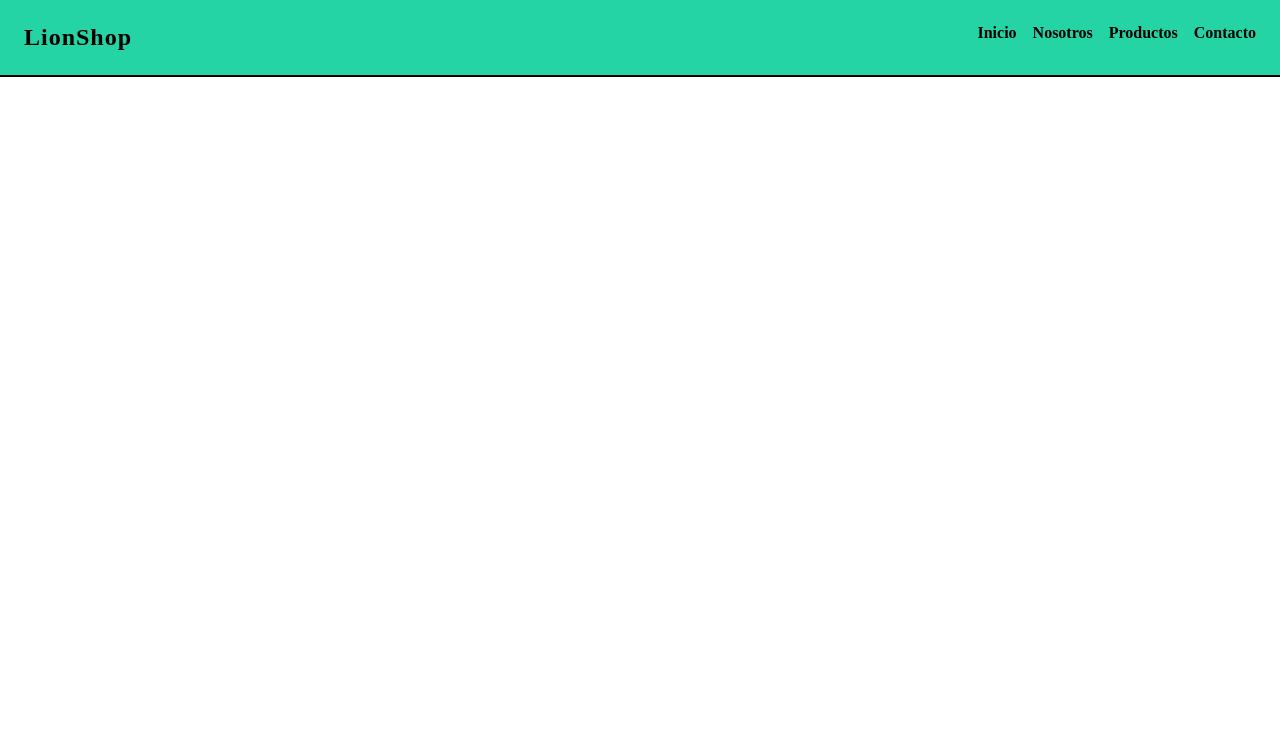
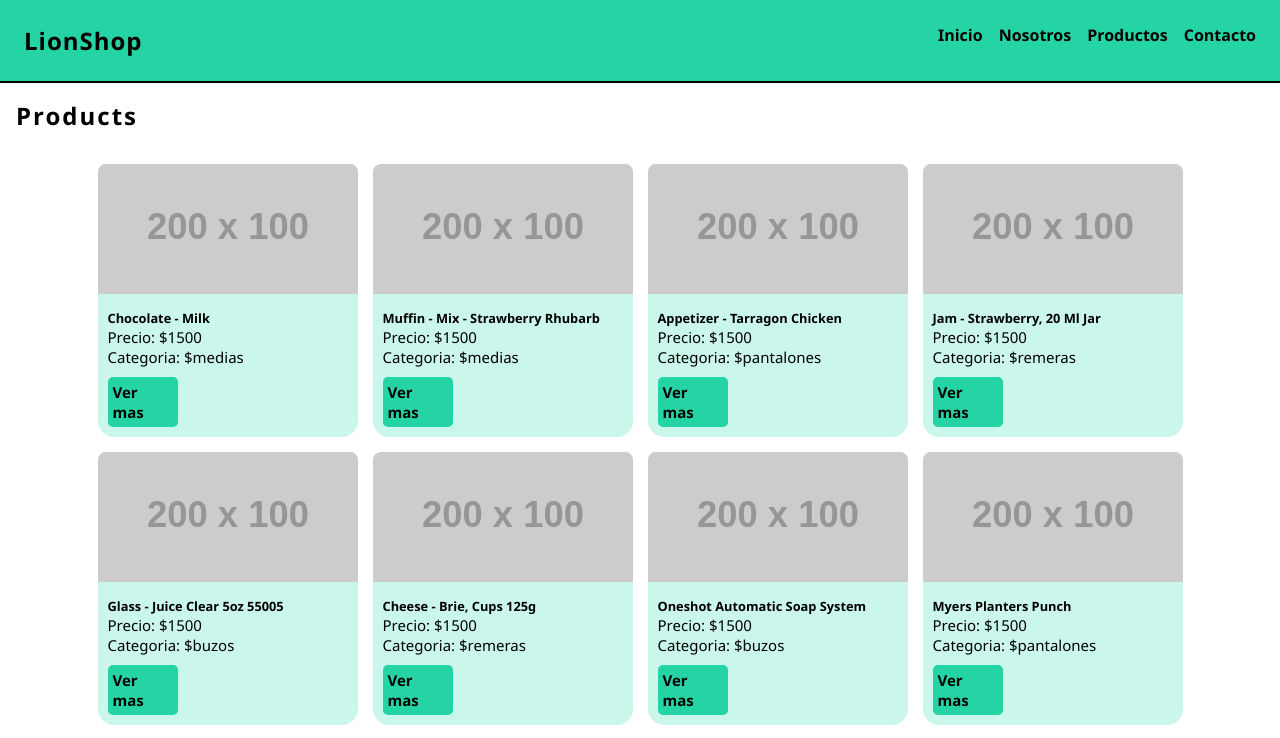
Before and after one commit to alexcas20/Products-App, a React (Vite) app: page / in a window 1280 px wide. Shown: the top 738 px of the page. Built offline with nearby package versions, Linux system fonts and the light colour scheme.

Commit message:
Show items and changes in styles

```diff
--- a/src/App.jsx
+++ b/src/App.jsx
@@ -1,3 +1,4 @@
+import { ItemListContainer } from "./components/ItemListContainer"
 import { NavBar } from "./components/NavBar"
 
 
@@ -7,6 +8,7 @@ function App() {
   return (
     <>
       <NavBar/>
+      <ItemListContainer/>
     </>
   )
 }
--- /dev/null
+++ b/src/components/Item.jsx
@@ -0,0 +1,15 @@
+export const Item = ({ product }) => {
+  return (
+    <div className="product">
+      <img src={product.imagen} />
+      <div className="product-info">
+        <h4>{product.titulo}</h4>
+        <p>Precio: ${product.precio}</p>
+        <p>Categoria: ${product.categoria}</p>
+        <a className="ver-mas" href={`/item/${product.id}`}>
+          Ver mas
+        </a>
+      </div>
+    </div>
+  );
+};
--- /dev/null
+++ b/src/components/ItemList.jsx
@@ -0,0 +1,14 @@
+import { Item } from "./Item"
+
+export const ItemList = ({products}) => {
+  return (
+    <>
+        <h2 className="title-products">Products </h2>
+        <article className="list">
+            {
+                products.map((product) => <Item key={product.id} product={product} />  )
+            }
+        </article>
+    </>
+  )
+}
--- /dev/null
+++ b/src/components/ItemListContainer.jsx
@@ -0,0 +1,22 @@
+import { useEffect, useState } from "react";
+import { getData } from "../helpers/getData";
+import { ItemList } from "./ItemList";
+
+export const ItemListContainer = () => {
+  const [products, setProducts] = useState([]);
+  console.log(products);
+
+  useEffect(() => {
+    getData().then((res) => {
+        setProducts(res)
+    });
+  }, []);
+
+  return (
+
+    <section className="container-list">
+        <ItemList products={products}/>
+
+    </section>
+  )
+};
--- a/src/index.css
+++ b/src/index.css
@@ -3,7 +3,7 @@
   padding: 0;
   margin: 0;
   box-sizing: border-box;
-}
+  font-family: 'Segoe UI', Tahoma, Geneva, Verdana, sans-serif;
 
 /* Navbar */
 
@@ -41,3 +41,63 @@
 .menu-link a:hover{
   border-bottom: 1px solid #000;
 }
+
+
+/* Container List */
+
+.list{
+  display: flex;
+  gap: 15px;
+  justify-content: center;
+  flex-wrap: wrap;
+  padding: 1rem;
+}
+
+/* Product */
+.title-products{
+  padding: 1rem;
+  letter-spacing: 2px;
+}
+
+.product{
+  background-color: #29dbac3e;
+  border-radius: 16px;
+  width: 260px;
+
+}
+
+.product img{
+  width: 100%;
+  border-radius: 8px 8px 0 0;
+}
+
+.product-info{
+  font-size: 15px;
+  padding: 10px;
+  display: flex;
+  flex-direction: column;
+  justify-content: center;
+}
+
+.product-info h4{
+  font-size: 0.8rem;
+}
+
+.product-info a{
+  display: block;
+  background-color: #25d4a5;
+  color: #000;
+  font-weight: bold;
+  border-radius: 5px;
+  width: 70px;
+  margin-top: 10px;
+  padding: 5px;
+  text-decoration: none;
+
+}
+
+.product-info a:hover{
+  background-color: #25d4a597;
+}
+
+}
```
